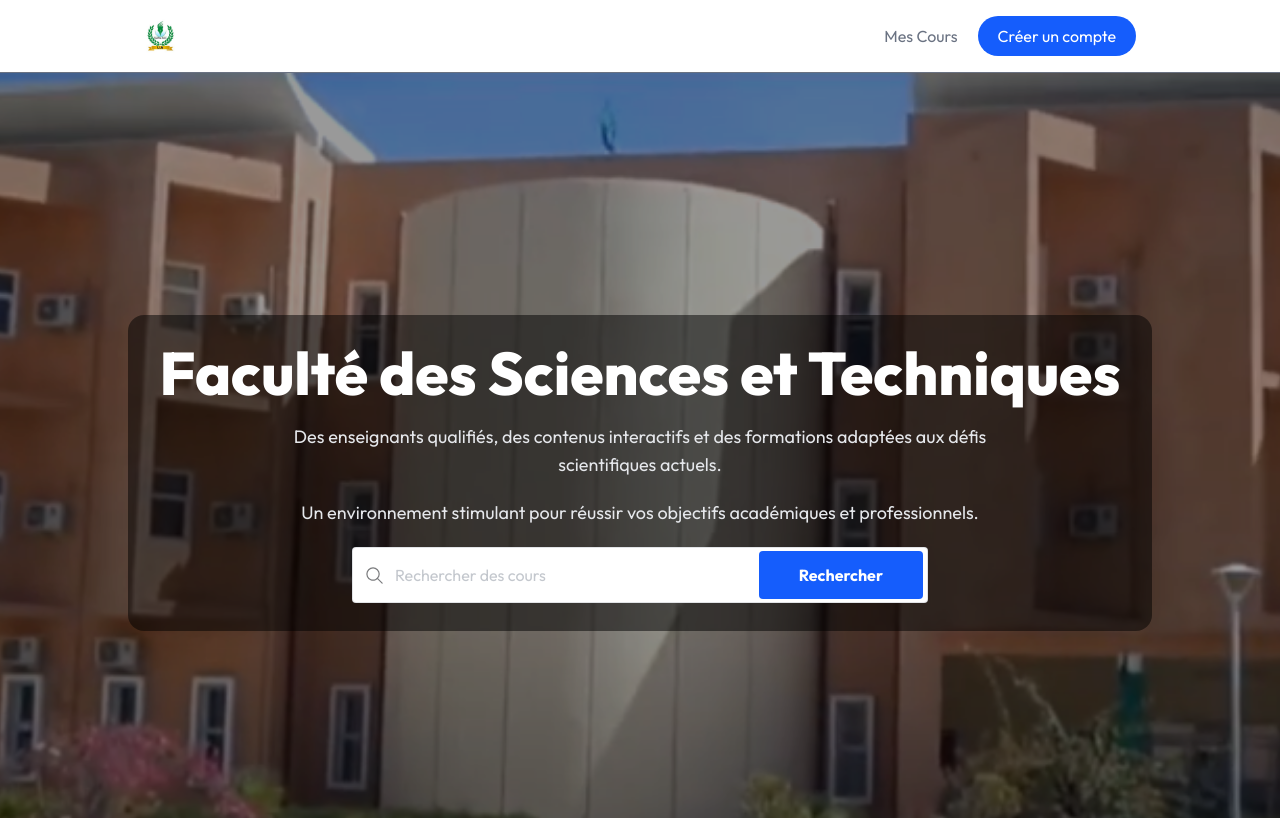
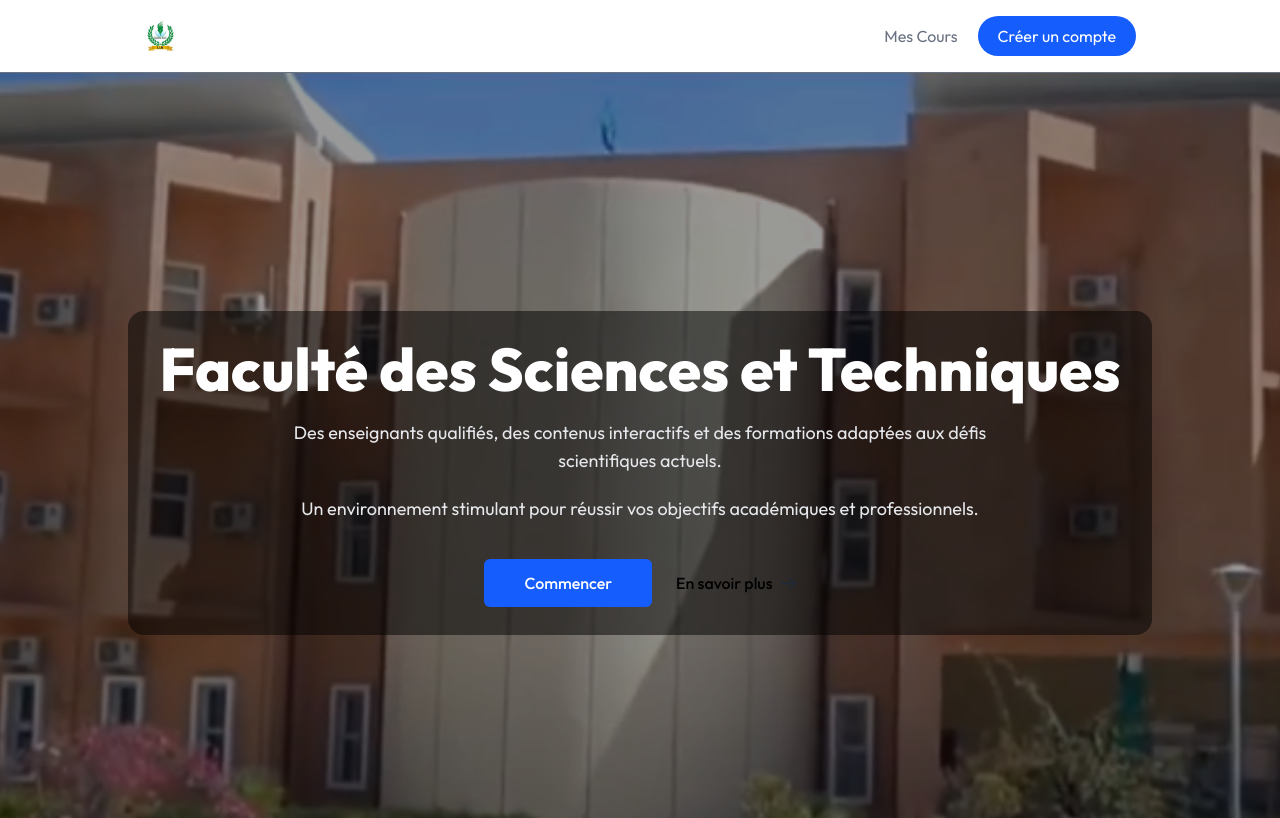
Before and after one commit to Abdallahi-Nah/frontend-pfe-2, a React (Vite) app: page / in a window 1280 px wide. Shown: the top 818 px of the page. Built offline with nearby package versions, Linux system fonts and the light colour scheme.

Commit message:
quelque modification

```diff
--- a/src/components/student/Hero.jsx
+++ b/src/components/student/Hero.jsx
@@ -1,6 +1,5 @@
 import React from "react";
 import { assets } from "../../assets/assets";
-import SearchBar from "./SearchBar";
 
 const Hero = () => {
   return (
@@ -20,8 +19,8 @@ const Hero = () => {
           </h1>
 
           <p className="text-gray-200 text-sm sm:text-base md:text-lg max-w-3xl">
-          Des enseignants qualifiés, des contenus interactifs et des formations
-          adaptées aux défis scientifiques actuels.
+            Des enseignants qualifiés, des contenus interactifs et des
+            formations adaptées aux défis scientifiques actuels.
           </p>
 
           <p className="text-gray-200 text-sm sm:text-base md:text-lg max-w-3xl">
@@ -29,7 +28,14 @@ const Hero = () => {
             professionnels.
           </p>
 
-        <SearchBar />
+          <div className="flex items-center font-medium gap-6 mt-4">
+            <button className="px-10 py-3 rounded-md text-white bg-blue-600 cursor-pointer">
+              Commencer
+            </button>
+            <button className="flex items-center gap-2 cursor-pointer">
+              En savoir plus <img src={assets.arrow_icon} alt="arrow_icon" />
+            </button>
+          </div>
         </div>
       </div>
     </div>
--- a/src/components/student/Navbar.jsx
+++ b/src/components/student/Navbar.jsx
@@ -1,11 +1,16 @@
-import React from "react";
+import React, { useContext } from "react";
 import { assets } from "../../assets/assets";
 import { Link } from "react-router-dom";
+import { AppContext } from "../../context/AppContext";
 
 const Navbar = () => {
+
+  const { navigate } = useContext(AppContext);
+
   return (
     <div className="flex items-center justify-between px-4 sm:px-10 md:px-14 lg:px-36 border-b border-gray-500 py-4 bg-white">
       <img
+        onClick={() => navigate("/")}
         src={assets.fst}
         alt="Logo"
         className="w-8 lg:w-8 cursor-pointer"
@@ -14,9 +19,7 @@ const Navbar = () => {
         <div className="flex items-center gap-5">
           <Link to="/my-enrollments">Mes Cours</Link>
         </div>
-          <button
-            className="bg-blue-600 text-white px-5 py-2 rounded-full cursor-pointer"
-          >
+        <button className="bg-blue-600 text-white px-5 py-2 rounded-full cursor-pointer">
           Créer un compte
         </button>
       </div>
```
Lines whose indentation alone changed are shown as unchanged.
